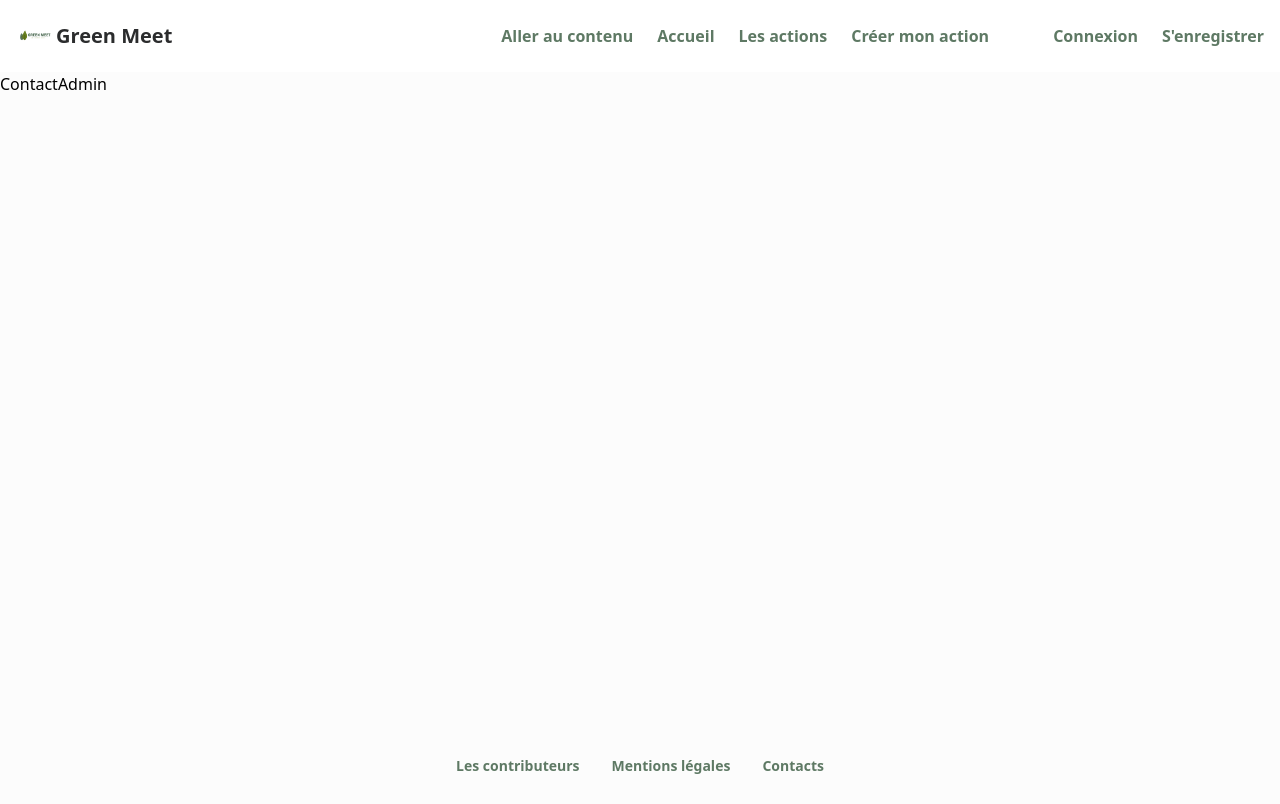
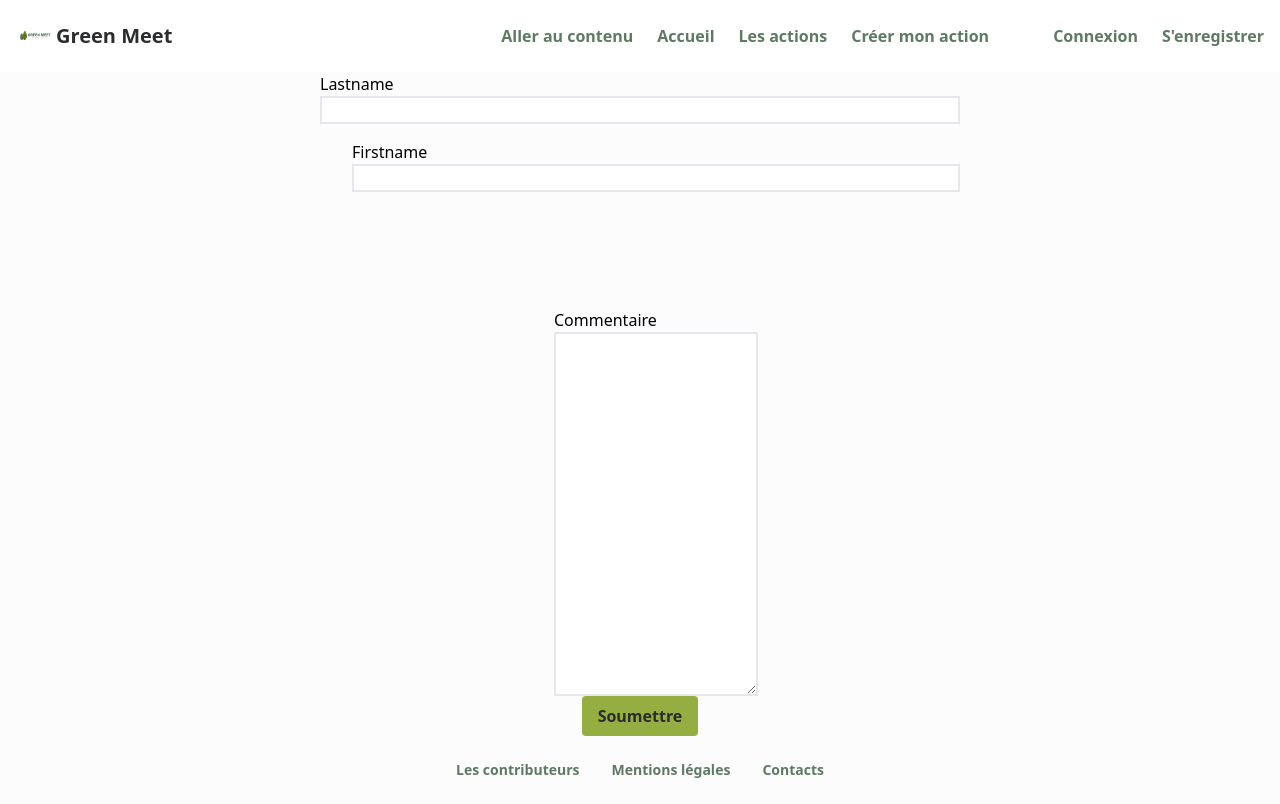
Before and after one commit to acdmft/green-meet-front, a React (Create React App) app: page /contact in a window 1280 px wide. Built offline with nearby package versions, Linux system fonts and the light colour scheme.

Commit message:
add fetch to /register route in RegisterForm.jsx

```diff
--- a/package.json
+++ b/package.json
@@ -2,7 +2,7 @@
   "name": "frontend",
   "version": "0.1.0",
   "private": true,
-  "proxy": "http://localhost:8000",
+  "proxy": "http://localhost:8001",
   "dependencies": {
     "@testing-library/jest-dom": "^5.16.4",
     "@testing-library/react": "^12.1.4",
--- a/src/components/NavBar.jsx
+++ b/src/components/NavBar.jsx
@@ -27,7 +27,9 @@ const connexionLinks = [
   { name: "Connexion", href: "/login" },
   { name: "S'enregistrer", href: "/register" },
 ];
-const navLinks = pages.map((page) => (
+const navLinks = pages.map((page, index) => {
+  // if (index !== 0) {
+    return (
       <a
         key={page}
         className="no-underline text-gmkaki font-semibold hover:text-gray-600"
@@ -35,7 +37,9 @@ const navLinks = pages.map((page) => (
       >
         {page.name}
       </a>
-));
+    );
+  // }
+});
 const navConnexion = connexionLinks.map((cl) => (
   <a
     key={cl}
--- a/src/components/RegisterForm.jsx
+++ b/src/components/RegisterForm.jsx
@@ -8,7 +8,19 @@ function RegisterForm() {
     handleSubmit,
     formState: { errors },
   } = useForm();
-  const onSubmit = (data) => console.log(data);
+
+  const onSubmit = (data) => {
+    // remove confirmPassword key, value form request to pass validation
+    delete data.confirmPassword;
+    fetch("/register", {
+      method: 'POST',
+      headers: {
+        'Content-Type': 'application/json;charset=utf-8'
+      },
+      body: JSON.stringify(data)
+
+    }).catch((err)=> console.log(err));
+  }
 
   return (
     <div>
--- a/src/views/ContactAdmin.jsx
+++ b/src/views/ContactAdmin.jsx
@@ -1,7 +1,76 @@
 import React from "react";
+import { useForm } from "react-hook-form";
+import Button from "../components/Button";
 
 function ContactAdmin() {
-  return <div>ContactAdmin</div>;
+  const {
+    register,
+    handleSubmit,
+    formState: { errors },
+  } = useForm();
+  const onSubmit = (data) => console.log(data);
+
+  return (
+
+    <div>
+      <form
+        className="flex flex-col mx-auto items-center"
+        onSubmit={handleSubmit(onSubmit)}
+      >
+        <div className="grid grid-rows-3 grid-flow-col gap-4 md:w-1/2 mb-12 space-x-8">
+
+          <div className="flex flex-col">
+            <label htmlFor="lastName">Lastname</label>
+            <input
+              className="border-2"
+              name="lastName"
+              {...register("lastName", { required: true })}
+            />
+            {errors.lastName && (
+              <span className="w-full text-red-600 italic text-xs">
+                Champs obligatoire
+              </span>
+            )}
+          </div>
+          <div className="flex flex-col">
+            <label htmlFor="firstName">Firstname</label>
+            <input
+              className="border-2"
+              name="firstName"
+              {...register("firstName", { required: true })}
+            />
+            {errors.firstName && (
+              <span className="w-full text-red-600 italic text-xs">
+                Champs obligatoire
+              </span>
+            )}
+          </div>
+        </div>
+        <div className="flex flex-col pl-8">
+            <label htmlFor="description">Commentaire</label>
+            <textarea
+              rows="15"
+              className="border-2 h-full"
+              {...register("Description", {
+                required: true,
+                max: 200,
+                min: 50,
+                maxLength: 500,
+                minLength: 20,
+              })}
+            />
+
+            {errors.description && (
+              <span className="w-full text-red-600 italic text-xs">
+               Veuillez indiquer votre message
+              </span>
+            )}
+          </div>
+        <Button type="submit">Soumettre</Button>
+      </form>
+    </div>
+  );
 }
 
+
 export default ContactAdmin;
```
Lines whose indentation alone changed are shown as unchanged.
